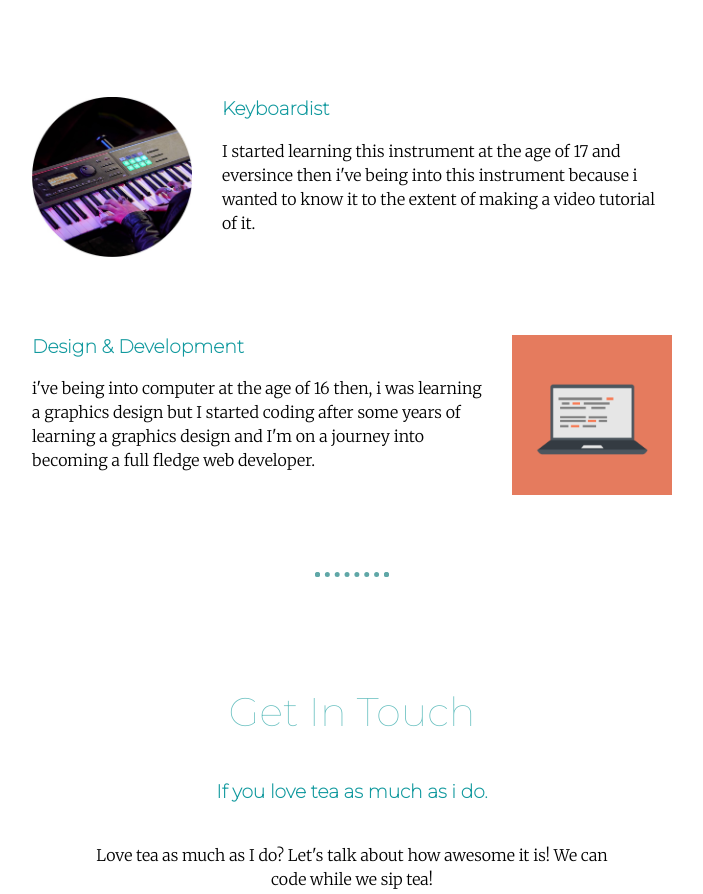
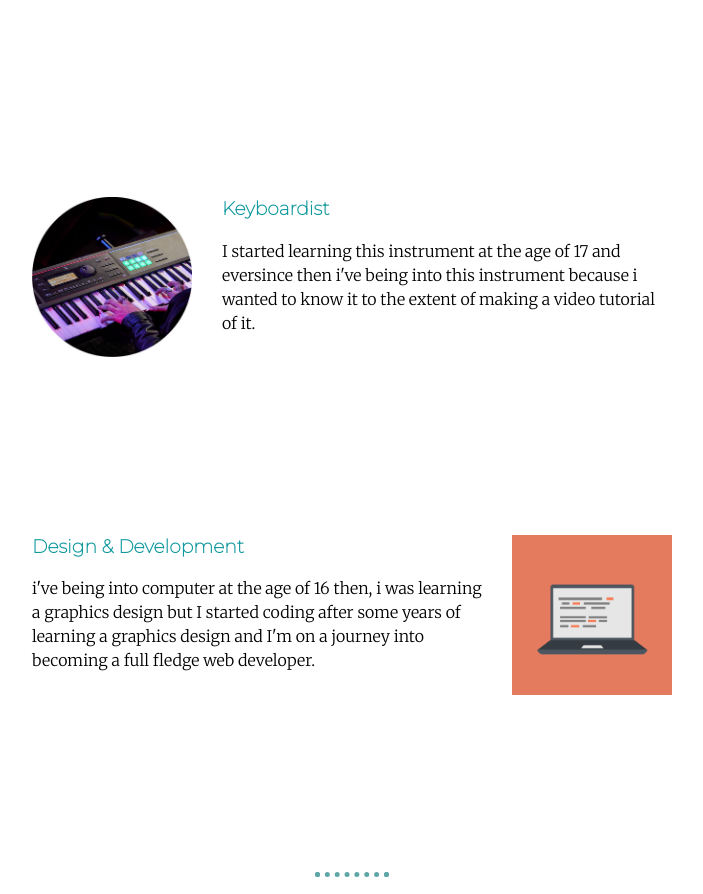
Before and after one commit to Delightman1/My-Site, a plain HTML site: page index.html in a window 1280 px wide. Shown: the part 1804-2698 px from the top of the page, without its empty margins (288-991 px from the left). Drawn offline with Linux system fonts and the light colour scheme.

Commit message:
Update style.css

```diff
--- a/css/style.css
+++ b/css/style.css
@@ -49,7 +49,7 @@ h3 {
 }
 .skill-row {
     width:50%;
-    margin:100px auto 100px auto;
+    margin:200px auto 200px auto;
     text-align: left;
 }
 
```
